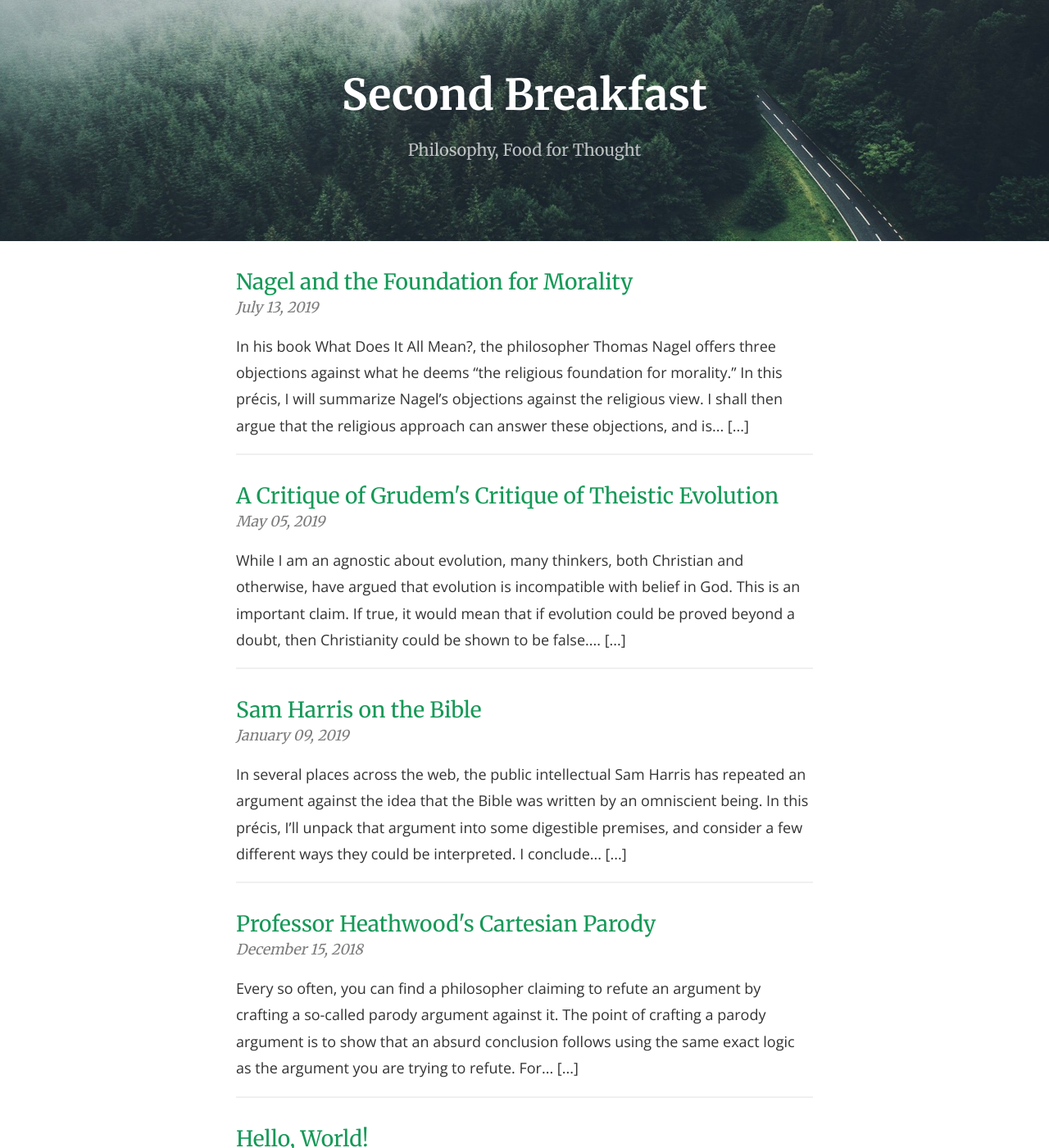
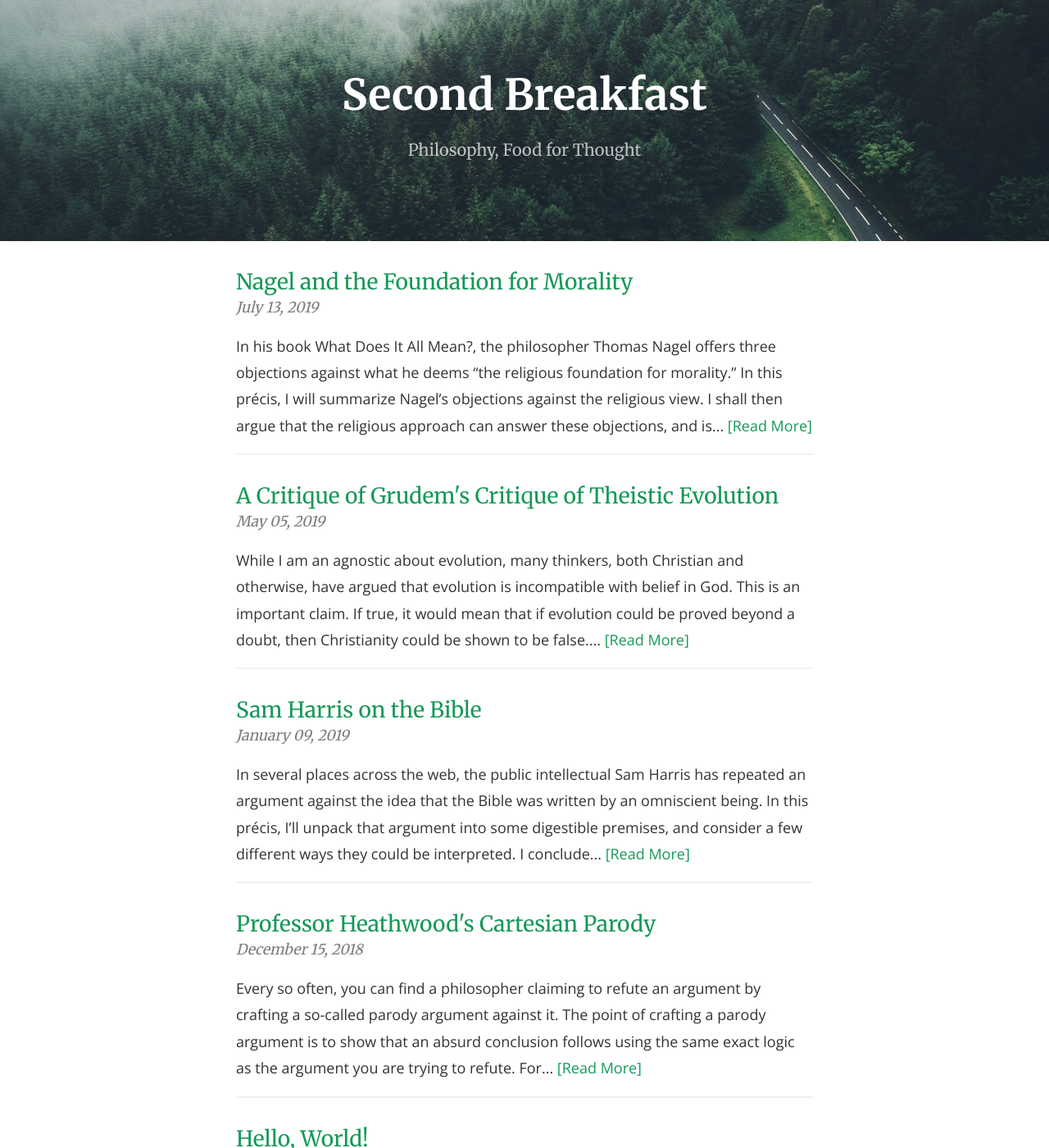
Before and after one commit to second-breakfast/second-breakfast.github.io, a Jekyll site: the page built from index.html, in a window 1280 px wide and 1400 px high. Shown: the whole window at 82% size. Built offline with Jekyll 4.4.1, drawn with Linux system fonts in a browser that asks for light colours; the list of posts is cut into pages by our own code; some of the changed text lies outside the part shown.

Commit message:
Try read more link in excerpts

```diff
--- a/index.html
+++ b/index.html
@@ -7,7 +7,7 @@ title: {{ site.name }}
   {% for post in site.posts %}
     <h2><a href = "{{ site.baseurl }}{{post.url}}">{{ post.title }}</a></h2>
     <span class="date">{{ post.date | date: '%B %d, %Y' }}</span>
-    <p>{{ post.content | strip_html | truncatewords: 50 }} [...]</p>
+    <p>{{ post.content | strip_html | truncatewords: 50 }} <a href = "{{ site.baseurl }}{{post.url}}">[Read More]</a></p>
     <hr>
   {% endfor %}
 </div>
```
